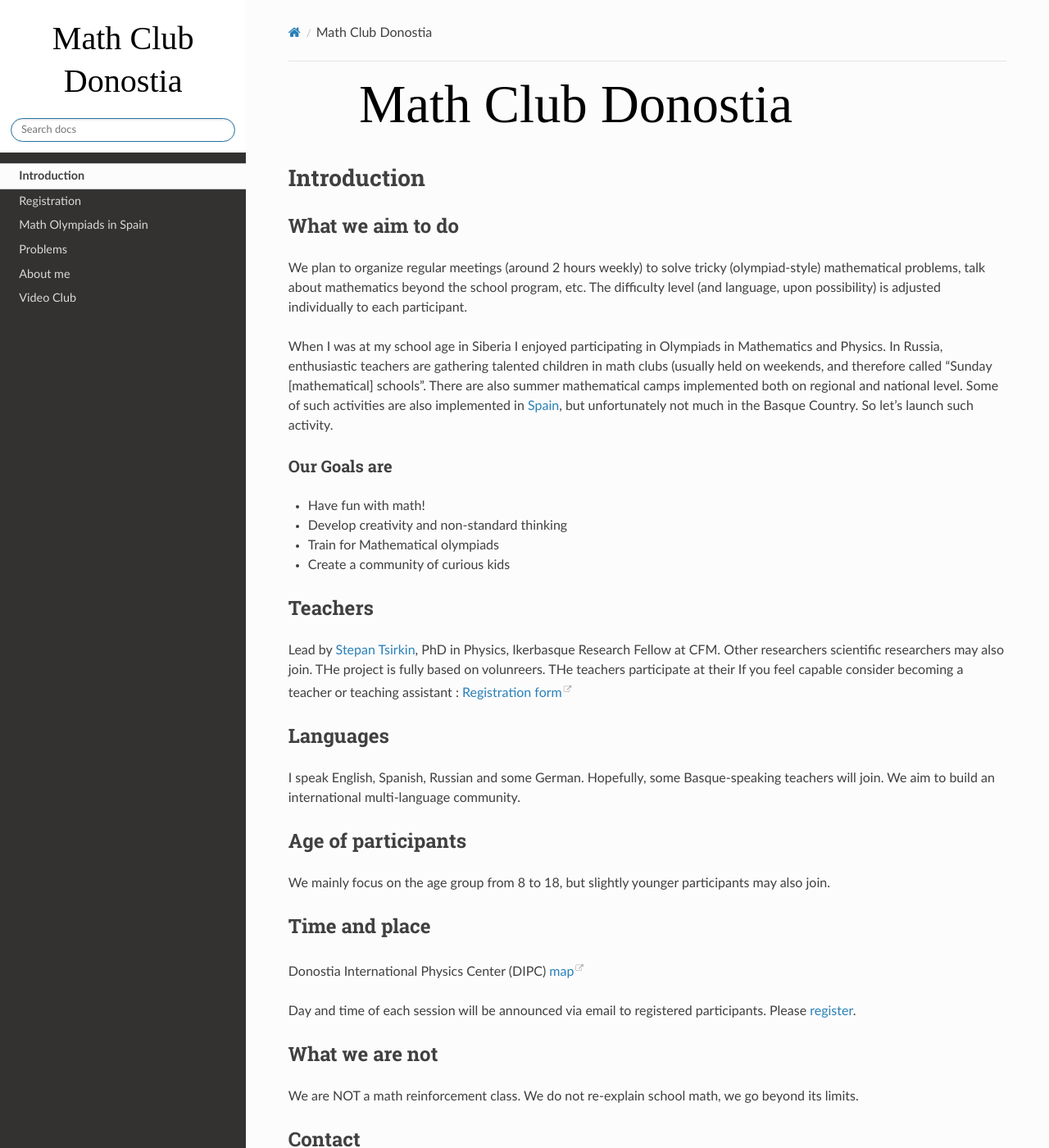
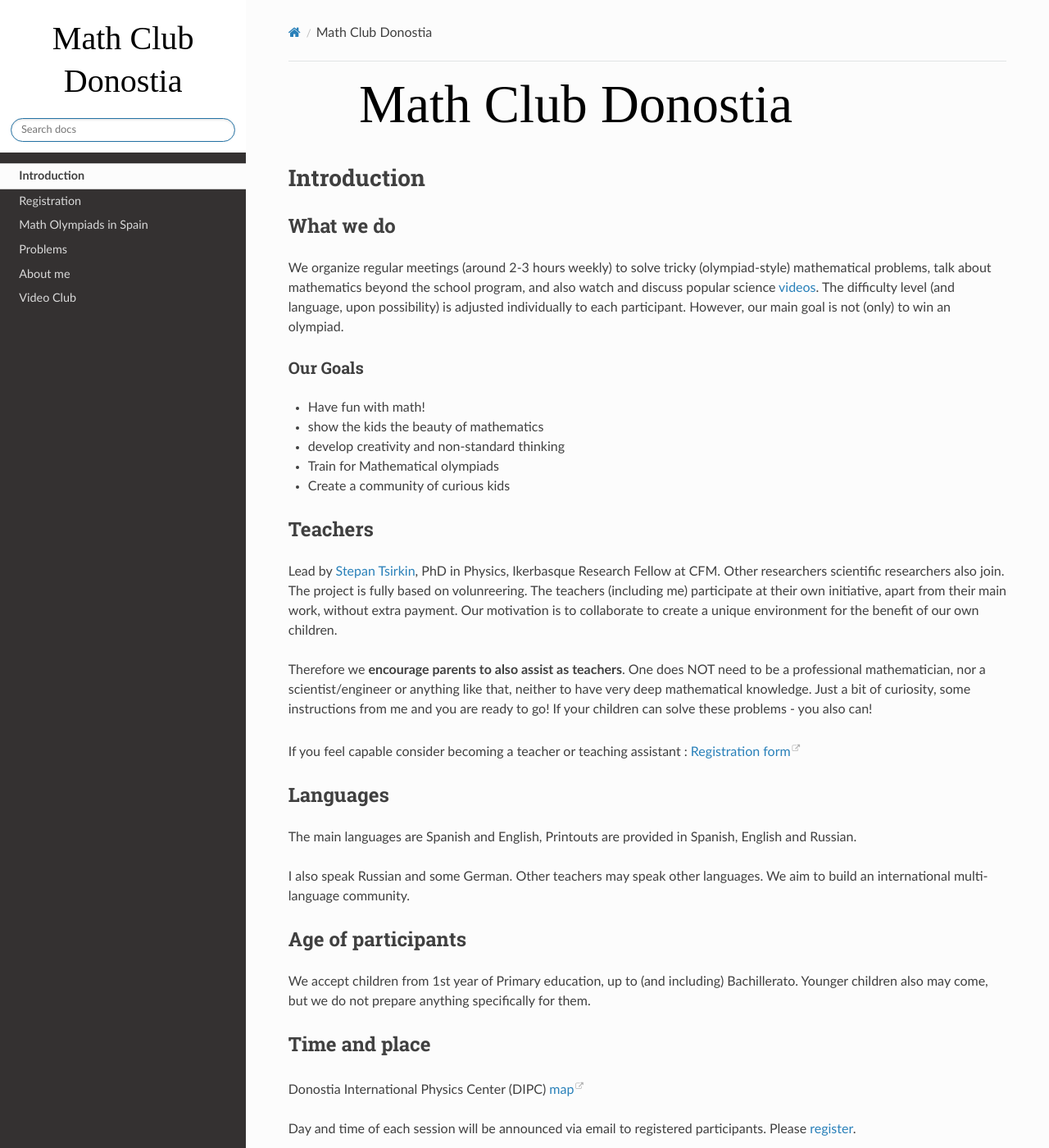
Before and after one commit to math-club-donostia/math-club-donostia.github.io, a Sphinx documentation site: the page built from source/index.rst, in a window 1280 px wide and 1400 px high. Shown: the whole window at 82% size. Built offline with Sphinx 7.4.7 and the Read the Docs theme 2.0.0, drawn with Linux system fonts in a browser that asks for light colours; cross-references to code outside the pages are shown as plain code.

Commit message:
description

```diff
--- a/source/index.rst
+++ b/source/index.rst
@@ -13,47 +13,53 @@
 =====================
 
 
-What we aim to do
+What we do
 ++++++++++++++++++
 
-We plan to organize regular meetings (around 2 hours weekly) to solve tricky (olympiad-style) mathematical problems,
-talk about mathematics beyond the school program, etc. The difficulty level (and language, upon possibility)
-is adjusted individually to each participant.
+We organize regular meetings (around 2-3 hours weekly) to solve tricky (olympiad-style) mathematical problems,
+talk about mathematics beyond the school program, and also watch and discuss popular science :ref:`videos <sec-video>`.
+The difficulty level (and language, upon possibility) is adjusted individually to each participant.
+However, our main goal is not (only) to win an olympiad.
 
-When I was at my school age in Siberia I enjoyed participating in Olympiads in Mathematics and Physics.
-In Russia, enthusiastic teachers are gathering talented children in math clubs (usually held on weekends,
-and therefore called "Sunday [mathematical] schools". There are also summer mathematical camps implemented both
-on regional and national level. Some of such activities are also implemented in :ref:`Spain <sec-olyspain>`,
-but unfortunately not much in the Basque Country. So let's launch such activity.
-
-Our Goals are
+Our Goals
 ---------------
 
 * Have fun with math!
-* Develop creativity and non-standard thinking
+* show the kids the beauty of mathematics
+* develop creativity and non-standard thinking
 * Train for Mathematical olympiads
 * Create a community of curious kids
-
 
 Teachers
 ++++++++
 
 Lead by :ref:`Stepan Tsirkin <sec-stepan>`, PhD in Physics, Ikerbasque Research Fellow at CFM.
-Other researchers scientific researchers may also join.
-THe project is fully based on volunreers. THe teachers participate at their
+Other researchers scientific researchers also join.
+The project is fully based on volunreering. The teachers (including me) participate at their own initiative,
+apart from their main work, without extra payment.  Our motivation is to collaborate to create a unique environment
+for the benefit of our own children.
+
+Therefore we **encourage parents to also assist as teachers**. One does NOT need to be a professional mathematician,
+nor a scientist/engineer or anything like that, neither to have very deep mathematical knowledge.
+Just a bit of curiosity, some instructions from me and you are ready to go!
+If your children can solve these problems - you also can!
+
 If you feel capable consider becoming a teacher or teaching assistant : |register|
 
 Languages
 ++++++++++
 
-I speak English, Spanish, Russian and some German.
-Hopefully, some Basque-speaking teachers will join.
+The main languages are Spanish and English,
+Printouts are provided in Spanish, English and Russian.
+
+I also speak Russian and some German. Other teachers may speak other languages.
 We aim to build an international multi-language community.
 
 Age of participants
 +++++++++++++++++++++
 
-We mainly focus on the age group from 8 to 18, but slightly younger participants may also join.
+We accept children from 1st year of Primary education, up to (and including) Bachillerato. Younger children
+also may come, but we do not prepare anything specifically for them.
 
 Time and place
 +++++++++++++++
--- a/source/videos.rst
+++ b/source/videos.rst
@@ -1,5 +1,7 @@
 Video Club
 ++++++++++++
+
+.. _sec-video:
 
 As part of the club meetings, we also watch some videos related
 to mathematics or science in general. The videos are suggested by the participants.
```
